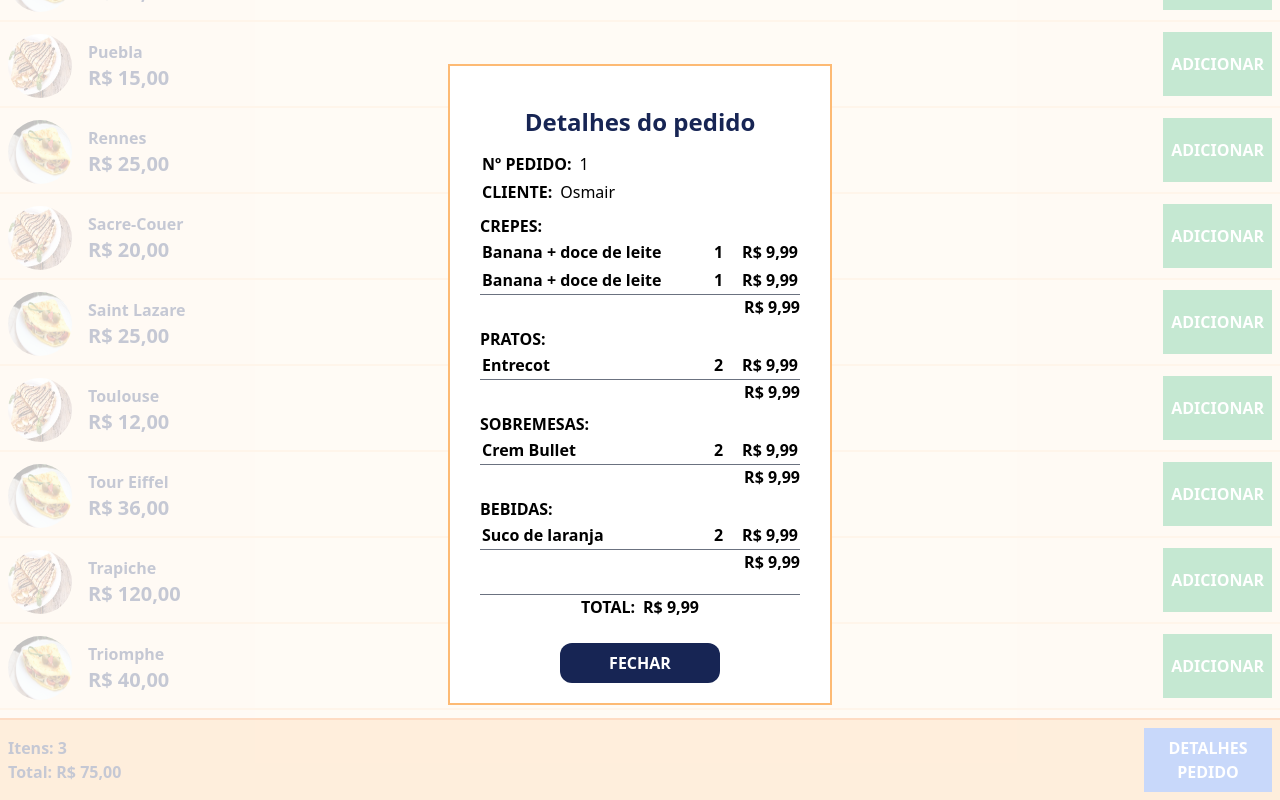
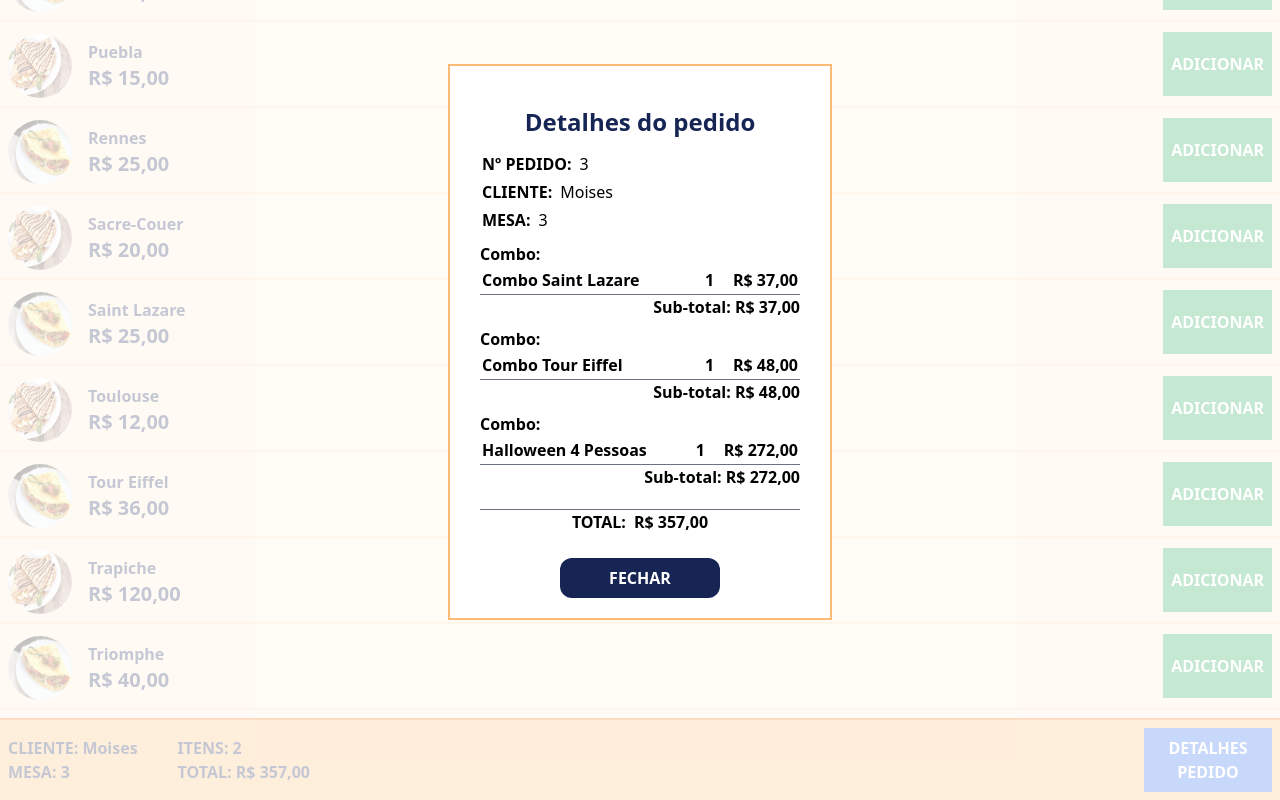
Before and after one commit to OsmairS3t/webtcmenu, a Next.js app: page / in a window 1280 px wide. Both pictures are taken after a click on the button "DETALHES PEDIDO". Shown: the part 1324-2124 px from the top of the page. Built offline with nearby package versions, Linux system fonts and the light colour scheme.

Commit message:
Updated at 080523

```diff
--- a/src/pages/api/data.ts
+++ b/src/pages/api/data.ts
@@ -1267,6 +1267,6 @@ export const orders = [
             }
         ],
         "amount": 2,
-        "price": 20.19
+        "price": 357
     },
 ]
--- a/src/pages/index.tsx
+++ b/src/pages/index.tsx
@@ -8,16 +8,12 @@ import Card from '@/components/cards/products';
 import { orders, products } from './api/data';
 import { IOrder, IProduct } from './api/interface';
 import ProductDetail from './product';
-import { isNullishCoalesce } from 'typescript';
 import OrderDetail from './order';
 
-const orderNumber = 1;
+const orderNumber = 3;
 
 export default function Home() {
   const [category, setCategory] = useState(1);
-  const [countProduct, setCountProduct] = useState(0);
-  const [amount, setAmount] = useState(0);
-  const [priceAmount, setPriceAmount] = useState(0);
   const [valueActive1, setValueActive1] = useState('flex-grow p-2 bg-orange-100 font-bold text-center text-blue-950')
   const [valueActive2, setValueActive2] = useState('flex-grow p-2 bg-orange-300 font-bold text-center text-blue-950')
   const [valueActive3, setValueActive3] = useState('flex-grow p-2 bg-orange-300 font-bold text-center text-blue-950')
@@ -57,7 +53,7 @@ export default function Home() {
 
   useEffect(() => {
     const data = orders.find(item => item.id === orderNumber);
-    setOrder(data);
+    setOrder(data)
   }, [orderNumber])
 
   function handleChange(btn: Number) {
@@ -92,8 +88,16 @@ export default function Home() {
   }
 
   function handleAmountPrice(price: number) {
-    setAmount(amount + 1);
-    setPriceAmount(priceAmount + price);
+    const data: IOrder = {
+      id: order.id,
+      amount: order.amount + 1,
+      cliente: order.cliente,
+      place: order.place,
+      order: order.order,
+      price: order.price + price,
+      products: order.products
+    }
+    setOrder(data);
   }
 
   function handleOpenModalOrder() {
@@ -131,13 +135,19 @@ export default function Home() {
 
       <section>
         <div className='flex justify-between items-center bg-orange-300 p-2 border-t-2 border-orange-500'>
-          <div className='flex flex-col flex-grow'>
-            <div className='font-bold'>Itens: {order.amount}</div>
-            <div className='font-bold'>
-              Total: {Intl.NumberFormat('pt-BR', {
-                style: 'currency',
-                currency: 'BRL'
-              }).format(order.price)}
+          <div className='flex justify-start space-x-10'>
+            <div className='flex flex-col flex-grow'>
+              <div className='font-semibold'>CLIENTE: {order.cliente}</div>
+              <div className='font-semibold'>MESA: {order.place}</div>
+            </div>
+            <div className='flex flex-col flex-grow'>
+              <div className='font-semibold'>ITENS: {order.amount}</div>
+              <div className='font-semibold'>
+                TOTAL: {Intl.NumberFormat('pt-BR', {
+                  style: 'currency',
+                  currency: 'BRL'
+                }).format(order.price)}
+              </div>
             </div>
           </div>
           <div>
@@ -148,12 +158,18 @@ export default function Home() {
         </div>
       </section>
 
+      <Modal isOpen={isModalOpenProduct} className='flex w-screen justify-center items-center mt-24'>
+        <ProductDetail
+          prod={prod}
+          isOpen={isModalOpenProduct}
+          setModalOpen={setIsModalOpenProduct}
+          order={order}
+          setOrder={setOrder}
+        />
+      </Modal>
+
       <Modal isOpen={isModalOpenOrder} className='flex w-screen justify-center items-center'>
         <OrderDetail ord={order} isOpen={isModalOpenOrder} setModalOpen={setIsModalOpenOrder} />
-      </Modal>
-
-      <Modal isOpen={isModalOpenProduct} className='flex w-screen justify-center items-center mt-24'>
-        <ProductDetail prod={prod} isOpen={isModalOpenProduct} setModalOpen={setIsModalOpenProduct} />
       </Modal>
     </main >
   )
--- a/src/pages/order/index.tsx
+++ b/src/pages/order/index.tsx
@@ -10,15 +10,15 @@ interface Props {
 
 export default function OrderDetail({ ord, isOpen, setModalOpen }: Props) {
     const [order, setOrder] = useState<IOrder>(ord);
-
-    useEffect(() => {
-        const data = orders.find(item => item.id === Number(ord.id))
-        setOrder(data)
-    }, [ord])
+    let totalPrice = 0;
 
     function handleCloseModal() {
         isOpen ? setModalOpen(false) : setModalOpen(true);
     }
+
+    order.products.map(item => {
+        totalPrice = totalPrice + item.price
+    })
 
     return (
         <div className='flex justify-center items-start mt-16 bg-orange-100 border-gray-500'>
@@ -32,62 +32,51 @@ export default function OrderDetail({ ord, isOpen, setModalOpen }: Props) {
                     <h2 className='font-bold'>CLIENTE:</h2>
                     <span>{order.cliente}</span>
                 </div>
-                <div className='mt-2 border-b border-gray-500'>
-                    <h2 className='font-bold'>CREPES:</h2>
-                    <div className='font-semibold flex justify-between w-80 p-0.5'>
-                        <span className='flex-grow'>Banana + doce de leite</span>
-                        <span className='w-7'>1</span>
-                        <span>R$ 9,99</span>
-                    </div>
-                    <div className='font-semibold flex justify-between w-80 p-0.5'>
-                        <span className='flex-grow'>Banana + doce de leite</span>
-                        <span className='w-7'>1</span>
-                        <span>R$ 9,99</span>
-                    </div>
-                </div>
-                <div className='w-80 text-right font-bold'>
-                    <span>R$ 9,99</span>
+                <div className='flex justify-start w-80 p-0.5 space-x-2'>
+                    <h2 className='font-bold'>MESA:</h2>
+                    <span>{order.place}</span>
                 </div>
 
-                <div className='mt-2 border-b border-gray-500'>
-                    <h2 className='font-bold'>PRATOS:</h2>
-                    <div className='font-semibold flex w-80 p-0.5'>
-                        <span className='flex-grow'>Entrecot</span>
-                        <span className='w-7'>2</span>
-                        <span>R$ 9,99</span>
+                {order.products.map(item => (
+                    <div key={item.id}>
+                        <div className='mt-2 border-b border-gray-500'>
+                            <h2 className='font-bold'>
+                                {item.category_name}:
+                            </h2>
+                            <div className='font-semibold flex justify-between w-80 p-0.5'>
+                                <span className='flex-grow'>{item.name}</span>
+                                <span className='w-7'>1</span>
+                                <span>
+                                    {Intl.NumberFormat('pt-BR', {
+                                        style: 'currency',
+                                        currency: 'BRL'
+                                    }).format(item.price)}
+                                </span>
+                            </div>
+                        </div>
+                        <div className='w-80 text-right font-bold'>
+                            <span>
+                                Sub-total: {
+                                    Intl.NumberFormat('pt-BR', {
+                                        style: 'currency',
+                                        currency: 'BRL'
+                                    }).format(item.price)
+                                }
+                            </span>
+                        </div>
                     </div>
-                </div>
-                <div className='w-80 text-right font-bold'>
-                    <span>R$ 9,99</span>
-                </div>
-
-                <div className='mt-2 border-b border-gray-500'>
-                    <h2 className='font-bold'>SOBREMESAS:</h2>
-                    <div className='font-semibold flex justify-between w-80 p-0.5'>
-                        <span className='flex-grow'>Crem Bullet</span>
-                        <span className='w-7'>2</span>
-                        <span>R$ 9,99</span>
-                    </div>
-                </div>
-                <div className='w-80 text-right font-bold'>
-                    <span>R$ 9,99</span>
-                </div>
-
-                <div className='mt-2 border-b border-gray-500'>
-                    <h2 className='font-bold'>BEBIDAS:</h2>
-                    <div className='font-semibold flex justify-between w-80 p-0.5'>
-                        <span className='flex-grow'>Suco de laranja</span>
-                        <span className='w-7'>2</span>
-                        <span>R$ 9,99</span>
-                    </div>
-                </div>
-                <div className='w-80 text-right font-bold'>
-                    <span>R$ 9,99</span>
-                </div>
+                ))}
 
                 <div className='border-t border-gray-500 mt-5 w-80 text-center font-bold space-x-2'>
                     <span>TOTAL:</span>
-                    <span>R$ 9,99</span>
+                    <span>
+                        {
+                            Intl.NumberFormat('pt-BR', {
+                                style: 'currency',
+                                currency: 'BRL'
+                            }).format(totalPrice)
+                        }
+                    </span>
                 </div>
 
                 <button
--- a/src/pages/product/index.tsx
+++ b/src/pages/product/index.tsx
@@ -1,19 +1,18 @@
 import { useEffect, useState } from 'react';
-import { useRouter } from 'next/router';
 import Image from 'next/image';
-import Link from 'next/link';
 import { products } from '../api/data';
-import { IProduct } from "@/pages/api/interface";
+import { IOrder, IProduct } from "@/pages/api/interface";
 
 interface Props {
     prod: IProduct;
     isOpen: boolean;
     setModalOpen: Function;
+    order: IOrder;
+    setOrder: Function;
 }
-export default function ProductDetail({ prod, isOpen, setModalOpen }: Props) {
+export default function ProductDetail({ prod, isOpen, setModalOpen, order, setOrder }: Props) {
     const [product, setProduct] = useState<IProduct>(prod)
     const [countProduct, setCountProduct] = useState(0)
-    const { query } = useRouter()
 
     function handleMinusProduct(id: number, price: number) {
         if (countProduct === 0) {
@@ -49,8 +48,18 @@ export default function ProductDetail({ prod, isOpen, setModalOpen }: Props) {
         console.log(dataTemp)
     }
 
-    function handleOrder(valueOrder: number) {
-        history.forward()
+    function handleOrder(countProduct: number, valueOrder: number) {
+        const data: IOrder = {
+            id: order.id,
+            amount: order.amount + countProduct,
+            cliente: order.cliente,
+            place: order.place,
+            order: order.order,
+            price: order.price + (countProduct * valueOrder),
+            products: order.products
+        }
+        setOrder(data);
+        setModalOpen(false);
     }
 
     function handleCloseModal() {
@@ -121,7 +130,7 @@ export default function ProductDetail({ prod, isOpen, setModalOpen }: Props) {
             </div>
 
             <div className='flex justify-center items-center space-x-2'>
-                <button onClick={() => handleOrder(countProduct * Number(product?.price))} className='bg-green-800 p-2 w-40 mt-2 h-20 font-semibold items-center text-center rounded-xl text-white hover:bg-green-600'>
+                <button onClick={() => handleOrder(countProduct, product?.price)} className='bg-green-800 p-2 w-40 mt-2 h-20 font-semibold items-center text-center rounded-xl text-white hover:bg-green-600'>
                     INCLUIR NO PEDIDO
                 </button>
 
```
